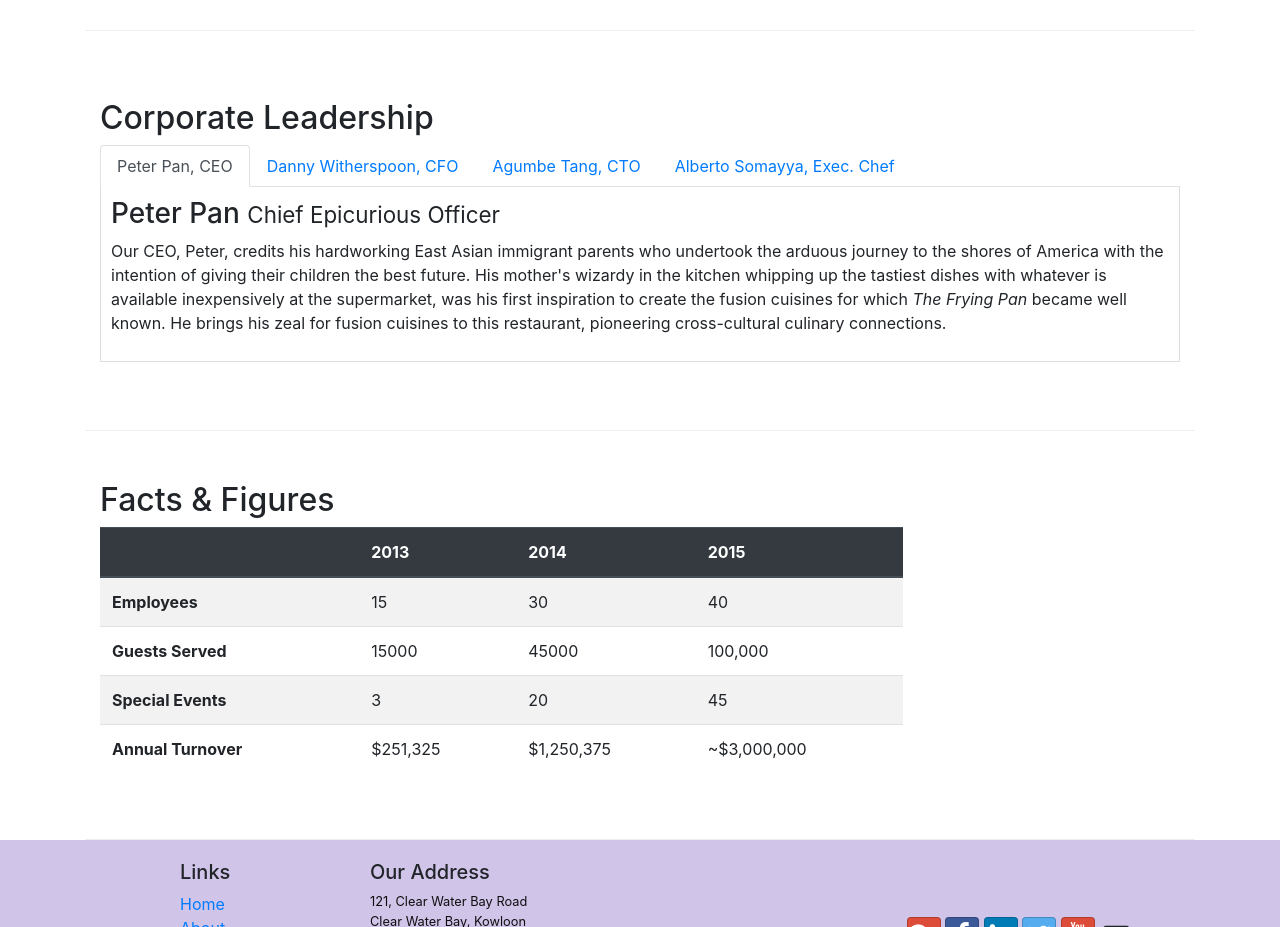
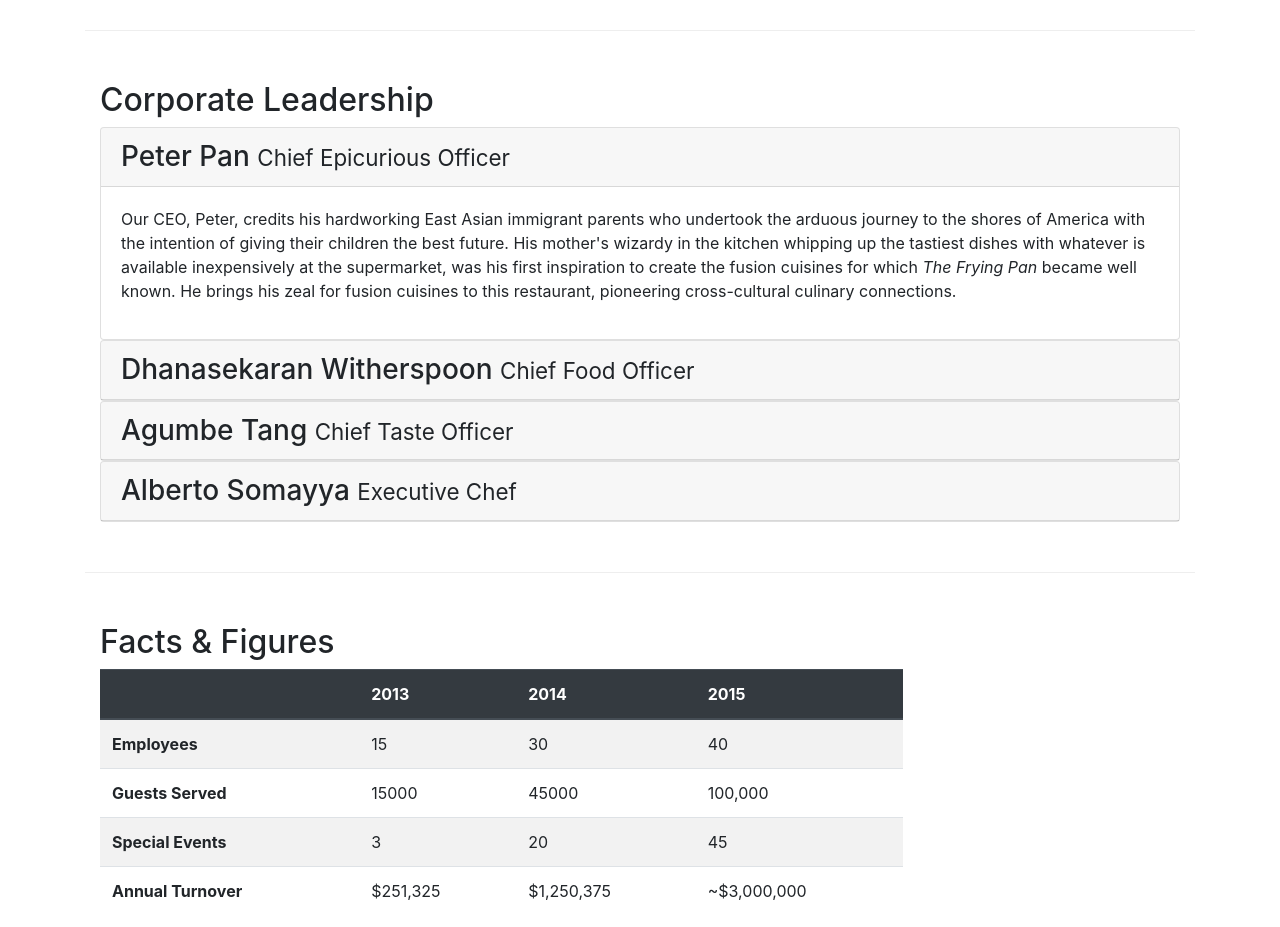
Before and after one commit to Durgesh2398/Coursera-front-end-bootstrap, a website: page aboutus.html in a window 1280 px wide. Shown: the part 920-1847 px from the top of the page. Drawn offline with nearby package versions, Linux system fonts and the light colour scheme.

Commit message:
collapse and accordion

```diff
--- a/aboutus.html
+++ b/aboutus.html
@@ -106,42 +106,64 @@
         <div class="row row-content align-items-center">
             <div class="col-12">
                 <h2>Corporate Leadership</h2>
-                <ul class="nav nav-tabs">
-                    <li class="nav-item">
-                      <a class="nav-link active" href="#peter"
-                        role="tab" data-toggle="tab">Peter Pan, CEO</a>
-                    </li>
-                    <li class="nav-item">
-                      <a class="nav-link" href="#danny" role="tab"
-                        data-toggle="tab">Danny Witherspoon, CFO</a>
-                    </li>
-                    <li class="nav-item">
-                      <a class="nav-link" href="#agumbe"role="tab"
-                        data-toggle="tab">Agumbe Tang, CTO</a>
-                    </li>
-                    <li class="nav-item">
-                      <a class="nav-link" href="#alberto" role="tab"
-                        data-toggle="tab">Alberto Somayya, Exec. Chef</a>
-                    </li>
-                </ul>
-                <div class="tab-content">
-                    <div role="tabpanel" class="tab-pane fade show active" id="peter">
-                        <h3>Peter Pan <small>Chief Epicurious Officer</small></h3>
-                        <p class="hidden-xs-down">Our CEO, Peter, credits his hardworking East Asian immigrant parents who undertook the arduous journey to the shores of America with the intention of giving their children the best future. His mother's wizardy in the kitchen whipping up the tastiest dishes with whatever is available inexpensively at the supermarket, was his first inspiration to create the fusion cuisines for which <em>The Frying Pan</em> became well known. He brings his zeal for fusion cuisines to this restaurant, pioneering cross-cultural culinary connections.</p>
+
+                <div id="accordion">
+                    <div class="card">
+                        <div class="card-header" role="tab" id="peterhead">
+                        <h3 class="mb-0">
+                            <a data-toggle="collapse" data-target="#peter">
+                            Peter Pan <small>Chief Epicurious Officer</small>
+                            </a>
+                        </h3>
+                        </div>
+                        <div class="collapse show" id="peter" data-parent="#accordion">
+                            <div class="card-body">
+                                <p class="d-none d-sm-block">Our CEO, Peter, credits his hardworking East Asian immigrant parents who undertook the arduous journey to the shores of America with the intention of giving their children the best future. His mother's wizardy in the kitchen whipping up the tastiest dishes with whatever is available inexpensively at the supermarket, was his first inspiration to create the fusion cuisines for which <em>The Frying Pan</em> became well known. He brings his zeal for fusion cuisines to this restaurant, pioneering cross-cultural culinary connections.</p>
+                            </div>
+                        </div>
                     </div>
-                    <div role="tabpanel" class="tab-pane fade" id="danny">
-                        <h3>Dhanasekaran Witherspoon <small>Chief Food Officer</small></h3>
-                        <p class="hidden-xs-down">Our CFO, Danny, as he is affectionately referred to by his colleagues, comes from a long established family tradition in farming and produce. His experiences growing up on a farm in the Australian outback gave him great appreciation for varieties of food sources. As he puts it in his own words, <em>Everything that runs, wins, and everything that stays, pays!</em></p>
+                    <div class="card">
+                        <div class="card-header" role="tab" id="dannyhead">
+                        <h3 class="mb-0">
+                            <a class="collapsed" data-toggle="collapse" data-target="#danny">
+                            Dhanasekaran Witherspoon <small>Chief Food Officer</small>
+                            </a>
+                        </h3>
                     </div>
-                    <div role="tabpanel" class="tab-pane fade" id="agumbe">
-                        <h3>Agumbe Tang <small>Chief Taste Officer</small></h3>
-                        <p class="hidden-xs-down">Blessed with the most discerning gustatory sense, Agumbe, our CTO, personally ensures that every dish that we serve meets his exacting tastes. Our chefs dread the tongue lashing that ensues if their dish does not meet his exacting standards. He lives by his motto, <em>You click only if you survive my lick.</em></p>
+                    <div class="collapse" id="danny" data-parent="#accordion">
+                        <div class="card-body">
+                            <p class="d-none d-sm-block">Our CFO, Danny, as he is affectionately referred to by his colleagues, comes from a long established family tradition in farming and produce. His experiences growing up on a farm in the Australian outback gave him great appreciation for varieties of food sources. As he puts it in his own words, <em>Everything that runs, wins, and everything that stays, pays!</em></p>
+                        </div>
                     </div>
-
-                    <div role="tabpanel" class="tab-pane fade" id="alberto">
-                        <h3>Alberto Somayya <small>Executive Chef</small></h3>
-                        <p class="hidden-xs-down">Award winning three-star Michelin chef with wide International experience having worked closely with whos-who in the culinary world, he specializes in creating mouthwatering Indo-Italian fusion experiences. He says, <em>Put together the cuisines from the two craziest cultures, and you get a winning hit! Amma Mia!</em></p>
+                </div>
+                <div class="card">
+                        <div class="card-header" role="tab" id="agumbehead">
+                        <h3 class="mb-0">
+                            <a class="collapsed" data-toggle="collapse" data-target="#agumbe">
+                            Agumbe Tang <small>Chief Taste Officer</small>
+                            </a>
+                        </h3>
                     </div>
+                    <div class="collapse" id="agumbe" data-parent="#accordion">
+                        <div class="card-body">
+                            <p class="d-none d-sm-block">Blessed with the most discerning gustatory sense, Agumbe, our CTO, personally ensures that every dish that we serve meets his exacting tastes. Our chefs dread the tongue lashing that ensues if their dish does not meet his exacting standards. He lives by his motto, <em>You click only if you survive my lick.</em></p>
+                        </div>
+                    </div>
+                </div>
+                <div class="card">
+                        <div class="card-header" role="tab" id="albertohead">
+                        <h3 class="mb-0">
+                            <a class="collapsed" data-toggle="collapse" data-target="#alberto">
+                            Alberto Somayya <small>Executive Chef</small>
+                            </a>
+                        </h3>
+                    </div>
+                    <div class="collapse" id="alberto" data-parent="#accordion">
+                        <div class="card-body">
+                            <p class="d-none d-sm-block">Award winning three-star Michelin chef with wide International experience having worked closely with whos-who in the culinary world, he specializes in creating mouthwatering Indo-Italian fusion experiences. He says, <em>Put together the cuisines from the two craziest cultures, and you get a winning hit! Amma Mia!</em></p>
+                        </div>
+                    </div>
+                </div>
                     </div>
             </div>
        </div>
```
